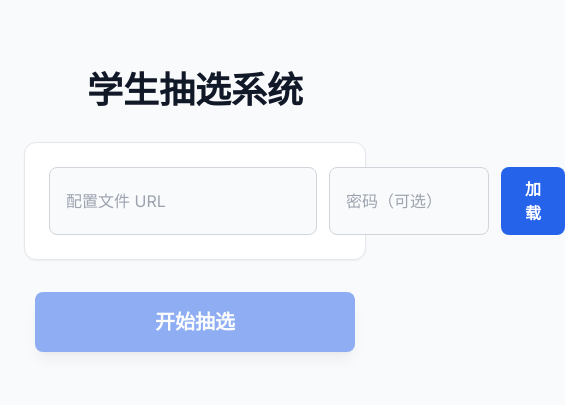
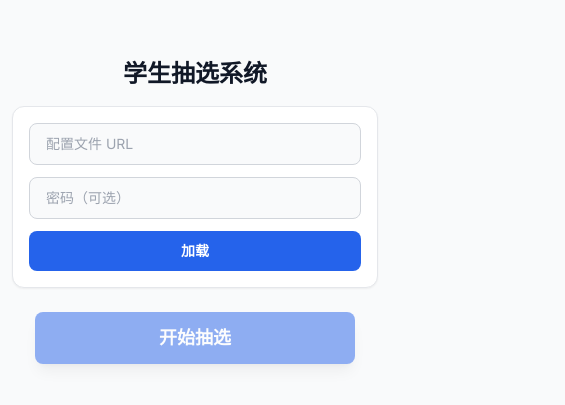
Before and after one commit to Mengzi-No-1-High-School-Unofficial/GoodLuck, a Vue app: page / in a window 390 px wide. Shown: the part 211-616 px from the top of the page, 565 px wide, since content can reach past the window. Built offline with nearby package versions, Linux system fonts and the light colour scheme.

Commit message:
feat: 优化响应式布局

```diff
--- a/src/App.vue
+++ b/src/App.vue
@@ -1,33 +1,35 @@
 <template>
-  <div class="min-h-screen flex items-center justify-center p-6">
-    <div class="w-full max-w-2xl space-y-6">
+  <div class="min-h-screen flex items-center justify-center p-3 sm:p-6">
+    <div class="w-full max-w-2xl space-y-4 sm:space-y-6">
 
       <!-- 标题 -->
-      <h1 class="text-4xl font-bold text-center text-gray-900 mb-8">
+      <h1 class="text-2xl sm:text-4xl font-bold text-center text-gray-900 mb-4 sm:mb-8">
         {{ title }}
       </h1>
 
       <!-- 配置加载 -->
-      <div class="card p-6 space-y-4">
-        <div class="flex gap-3">
+      <div class="card p-4 sm:p-6 space-y-4">
+        <div class="flex flex-col sm:flex-row gap-3">
           <input v-model="configUrl" type="text" placeholder="配置文件 URL"
-            class="flex-1 px-4 py-2.5 bg-gray-50 border border-gray-300 rounded-lg focus:outline-none focus:ring-2 focus:ring-blue-500 focus:border-transparent text-gray-900 placeholder-gray-400"
+            class="flex-1 px-4 py-2.5 bg-gray-50 border border-gray-300 rounded-lg focus:outline-none focus:ring-2 focus:ring-blue-500 focus:border-transparent text-gray-900 placeholder-gray-400 text-sm sm:text-base"
             @keyup.enter="handleLoadFromUrl" />
           <input v-model="password" type="password" placeholder="密码（可选）"
-            class="w-40 px-4 py-2.5 bg-gray-50 border border-gray-300 rounded-lg focus:outline-none focus:ring-2 focus:ring-blue-500 focus:border-transparent text-gray-900 placeholder-gray-400"
+            class="w-full sm:w-32 px-4 py-2.5 bg-gray-50 border border-gray-300 rounded-lg focus:outline-none focus:ring-2 focus:ring-blue-500 focus:border-transparent text-gray-900 placeholder-gray-400 text-sm sm:text-base"
             @keyup.enter="handleLoadFromUrl" />
-          <button @click="handleLoadFromUrl" :disabled="loading" class="btn-primary px-6 py-2.5 disabled:opacity-50">
+          <button @click="handleLoadFromUrl" :disabled="loading"
+            class="btn-primary px-6 py-2.5 disabled:opacity-50 whitespace-nowrap text-sm sm:text-base">
             {{ loading ? '加载中...' : '加载' }}
           </button>
         </div>
 
-        <p v-if="error" class="text-red-600 text-sm font-medium">{{ error }}</p>
+        <p v-if="error" class="text-red-600 text-sm font-medium break-words">{{ error }}</p>
         <p v-if="successMessage" class="text-green-600 text-sm font-medium">{{ successMessage }}</p>
         <p v-if="isDecrypting" class="text-blue-600 text-sm font-medium">🔓 正在解密配置...</p>
       </div>
 
       <!-- 抽选设置 -->
-      <div v-if="students.length > 0" class="card px-6 py-4 flex items-center justify-between">
+      <div v-if="students.length > 0"
+        class="card px-4 sm:px-6 py-3 sm:py-4 flex flex-col sm:flex-row items-start sm:items-center justify-between gap-2 sm:gap-0">
         <label class="flex items-center cursor-pointer select-none">
           <div class="relative">
             <input type="checkbox" v-model="excludePicked" class="sr-only" />
@@ -38,13 +40,13 @@
           </div>
           <span class="ml-3 text-gray-700 font-medium text-sm">不重复抽选</span>
         </label>
-        <div class="text-gray-500 text-xs">
+        <div class="text-gray-500 text-xs ml-13 sm:ml-0">
           可用学生: {{ students.length - (excludePicked ? pickHistory.length : 0) }} / {{ students.length }}
         </div>
       </div>
 
       <!-- 学生列表 -->
-      <div v-if="students.length > 0" class="card p-6 space-y-4">
+      <div v-if="students.length > 0" class="card p-4 sm:p-6 space-y-4">
         <div class="flex items-center justify-between">
           <div class="text-gray-500 text-sm">
             学生列表 ({{ students.length }})
@@ -57,7 +59,7 @@
 
         <div class="flex flex-wrap gap-2 justify-center transition-all duration-300">
           <div v-for="student in displayedStudents" :key="student.id" :class="[
-            'px-3 py-1.5 rounded-md text-sm transition-all',
+            'px-3 py-1.5 rounded-md text-xs sm:text-sm transition-all',
             isStudentPicked(student.id) && excludePicked
               ? 'bg-gray-200 border border-gray-300 text-gray-400 line-through opacity-60'
               : 'bg-gray-50 border border-gray-100 text-gray-700'
@@ -74,7 +76,7 @@
       <!-- 抽选按钮 -->
       <div class="flex justify-center pt-2">
         <button @click="performPick" :disabled="isPicking || students.length === 0"
-          class="btn-primary w-full max-w-xs py-4 text-xl disabled:opacity-50 disabled:cursor-not-allowed shadow-lg active:scale-[0.98] transition-transform">
+          class="btn-primary w-full max-w-xs py-3 sm:py-4 text-lg sm:text-xl disabled:opacity-50 disabled:cursor-not-allowed shadow-lg active:scale-[0.98] transition-transform">
           {{ isPicking ? '抽选中...' : '开始抽选' }}
         </button>
       </div>
@@ -83,16 +85,18 @@
       <Transition enter-active-class="transition-all duration-300" enter-from-class="opacity-0 translate-y-4"
         enter-to-class="opacity-100 translate-y-0" leave-active-class="transition-all duration-200"
         leave-from-class="opacity-100 translate-y-0" leave-to-class="opacity-0 -translate-y-4">
-        <div v-if="currentPick" class="card p-8 space-y-4 border-2 border-blue-500 ring-4 ring-blue-50">
+        <div v-if="currentPick" class="card p-6 sm:p-8 space-y-4 border-2 border-blue-500 ring-4 ring-blue-50">
           <div class="text-center">
             <div class="text-gray-500 text-sm mb-2 font-medium tracking-wide">抽选结果</div>
-            <div class="text-6xl font-bold text-gray-900 tracking-tight">{{ currentPick.name }}</div>
-            <div v-if="currentPick.info" class="text-gray-500 text-lg mt-3">{{ currentPick.info }}</div>
+            <div class="text-4xl sm:text-6xl font-bold text-gray-900 tracking-tight break-words">{{ currentPick.name }}
+            </div>
+            <div v-if="currentPick.info" class="text-base sm:text-lg text-gray-500 mt-2 sm:mt-3">{{ currentPick.info }}
+            </div>
           </div>
 
           <div class="flex justify-center pt-2">
             <button @click="resetCurrentPick"
-              class="btn-secondary px-8 py-2.5 text-sm font-bold uppercase tracking-wider">
+              class="btn-secondary px-6 sm:px-8 py-2 sm:py-2.5 text-xs sm:text-sm font-bold uppercase tracking-wider">
               确定
             </button>
           </div>
@@ -100,9 +104,9 @@
       </Transition>
 
       <!-- 历史记录 -->
-      <div v-if="pickHistory.length > 0" class="card p-6 space-y-4">
+      <div v-if="pickHistory.length > 0" class="card p-4 sm:p-6 space-y-4">
         <div class="flex items-center justify-between">
-          <h3 class="font-bold text-gray-900 text-lg">最近记录</h3>
+          <h3 class="font-bold text-gray-900 text-base sm:text-lg">最近记录</h3>
           <button @click="clearHistory"
             class="text-xs text-red-500 font-semibold hover:text-red-700 transition-colors uppercase tracking-widest">
             重置
@@ -111,12 +115,13 @@
 
         <div class="space-y-2">
           <div v-for="(record, index) in pickHistory.slice(0, 5)" :key="index"
-            class="flex items-center justify-between px-4 py-3 bg-gray-50 rounded-lg text-sm group hover:bg-white hover:shadow-sm border border-transparent hover:border-gray-100 transition-all">
-            <div class="flex flex-col">
-              <span class="text-gray-900 font-semibold">{{ record.student.name }}</span>
+            class="flex items-center justify-between px-3 sm:px-4 py-2 sm:py-3 bg-gray-50 rounded-lg text-sm group hover:bg-white hover:shadow-sm border border-transparent hover:border-gray-100 transition-all">
+            <div class="flex flex-col min-w-0 flex-1">
+              <span class="text-gray-900 font-semibold truncate">{{ record.student.name }}</span>
               <span v-if="record.student.info" class="text-gray-500 text-xs mt-0.5">{{ record.student.info }}</span>
             </div>
-            <span class="text-gray-400 text-xs tabular-nums">{{ formatTime(record.timestamp) }}</span>
+            <span class="text-gray-400 text-xs tabular-nums ml-2 flex-shrink-0">{{ formatTime(record.timestamp)
+              }}</span>
           </div>
         </div>
       </div>
```
